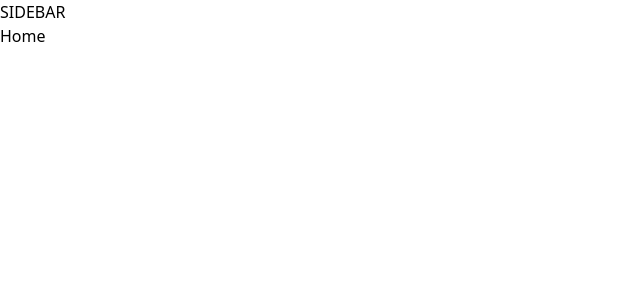
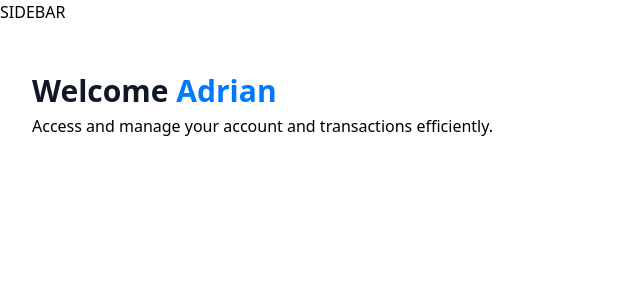
Before and after one commit to Nkurunzizagashati/Banking_app, a Next.js app: page / in a window 1280 px wide. Shown: the top 300 px of the page, without its empty margins (0-640 px from the left). Built offline with nearby package versions, Linux system fonts and the light colour scheme.

Commit message:
add header box

```diff
--- a/app/(root)/page.tsx
+++ b/app/(root)/page.tsx
@@ -1,7 +1,22 @@
+import HeaderBox from "@/components/HeaderBox";
 import React from "react";
 
 const Home = () => {
-  return <div>Home</div>;
+  const loggedIn = { firstName: "Adrian" };
+  return (
+    <section className="home">
+      <div className="home-content">
+        <header className="home-header">
+          <HeaderBox
+            type="greeting"
+            title="Welcome"
+            user={loggedIn?.firstName || "Guest"}
+            subtext="Access and manage your account and transactions efficiently."
+          />
+        </header>
+      </div>
+    </section>
+  );
 };
 
 export default Home;
--- /dev/null
+++ b/components/HeaderBox.tsx
@@ -0,0 +1,22 @@
+import React from "react";
+
+const HeaderBox = ({
+  type = "title",
+  title,
+  user,
+  subtext,
+}: HeaderBoxProps) => {
+  return (
+    <div className="header-box">
+      <h1 className="header-box-title">
+        {title}
+        {type === "greeting" && (
+          <span className="text-bankGradient">&nbsp;{user}</span>
+        )}
+      </h1>
+      <p className="header-box subtext">{subtext}</p>
+    </div>
+  );
+};
+
+export default HeaderBox;
```
